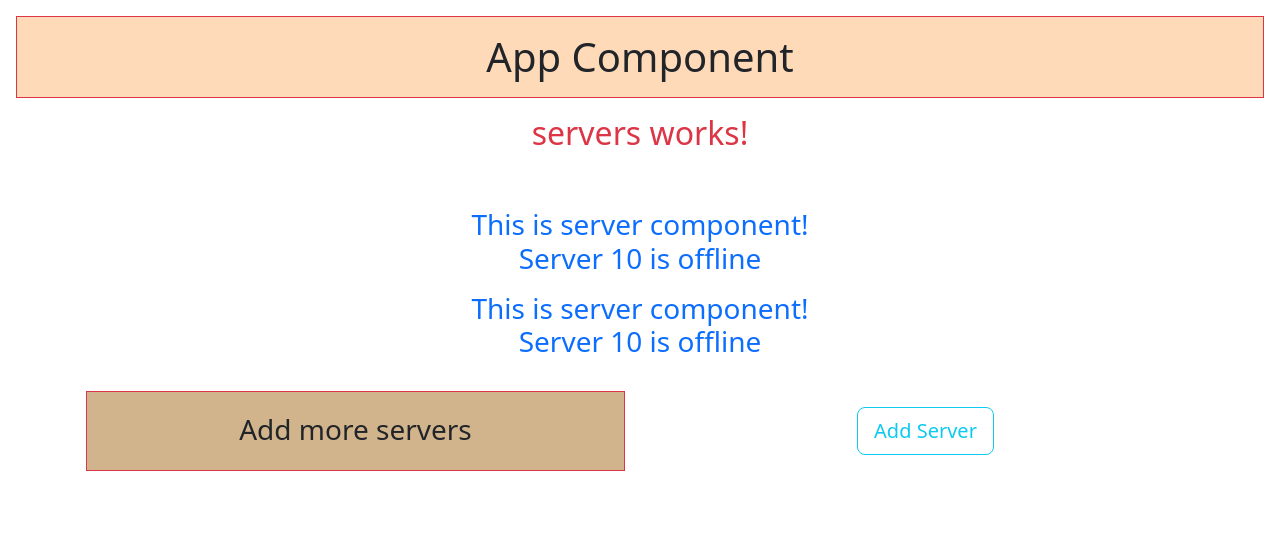
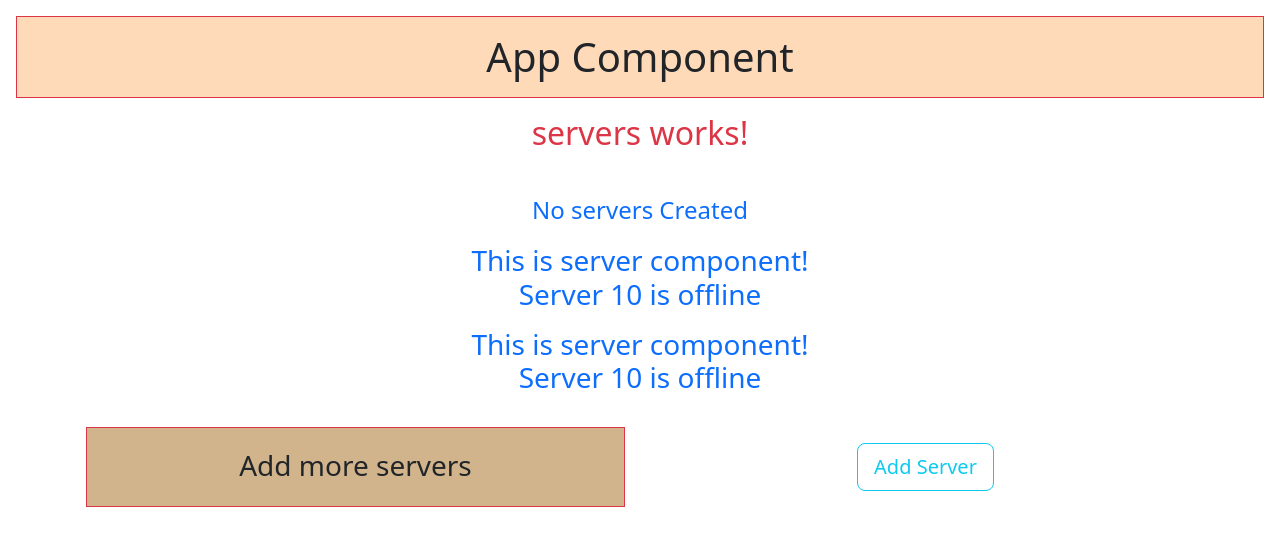
Before and after one commit to palashgupta94/my-first-app, an Angular app: page / in a window 1280 px wide. Shown: the top 546 px of the page. Built offline with nearby package versions, Linux system fonts and the light colour scheme.

Commit message:
added support for property binding in ts file

```diff
--- a/src/app/servers/servers.component.ts
+++ b/src/app/servers/servers.component.ts
@@ -7,6 +7,7 @@ import { Component } from '@angular/core';
 })
 export class ServersComponent {
   allowNewServer = false;
+  serverCreationStatus = "No servers Created";
 
   constructor(){
     setTimeout(() => {
```
